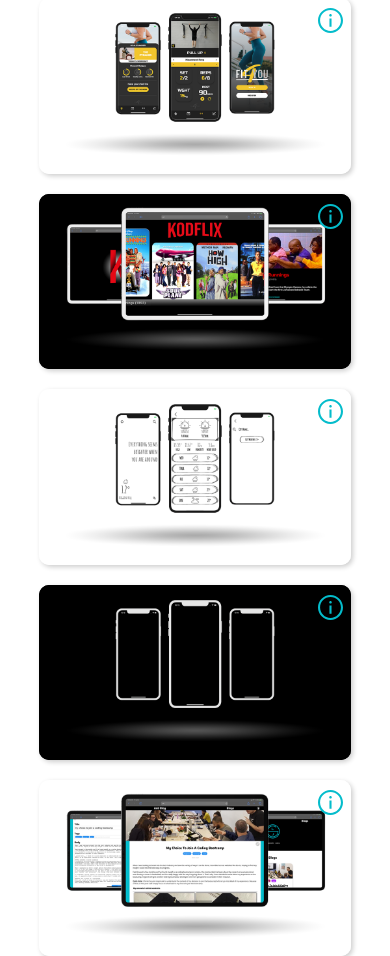
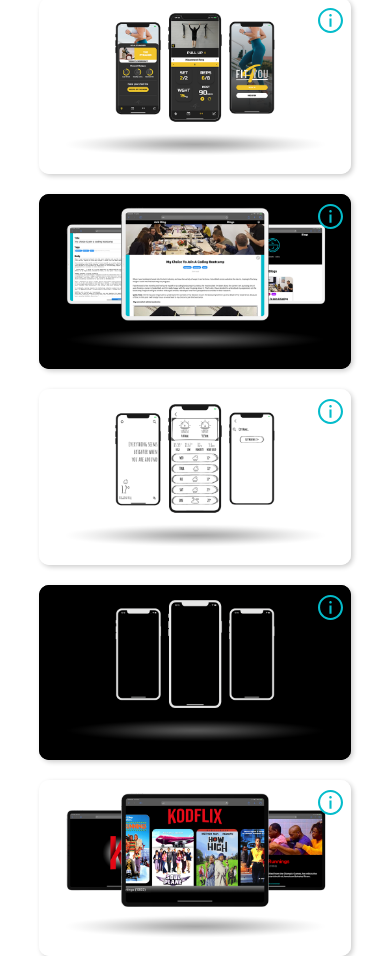
Before and after one commit to lexjames06/portfolio-refactored, a React (Create React App) app: page / in a window 390 px wide. Shown: the part 876-1832 px from the top of the page. Built offline with nearby package versions, Linux system fonts and the light colour scheme.

Commit message:
Improve UX on project details expand and collapse for mobile view

```diff
--- a/src/components/Data/projects.js
+++ b/src/components/Data/projects.js
@@ -35,16 +35,16 @@ const projects = [
         website: null,
     },
     {
-        title: 'Kodflix',
-        description: 'A video streaming web app',
-        light1: kodflix1,
-        light2: kodflix2,
-        dark1: kodflix3,
-        dark2: kodflix4,
+        title: 'Lex James Blogs',
+        description: 'A simple blog website',
+        light1: ljb1,
+        light2: ljb2,
+        dark1: ljb3,
+        dark2: ljb4,
         isExpanded: tileTwoExpanded,
-        technologies: ['javascript', 'react', 'node'],
-        github: 'https://github.com/lexjames06/kodflix',
-        website: 'http://kodflix-lj.herokuapp.com/kodflix',
+        technologies: ['javascript', 'react', 'node', 'mongo'],
+        github: 'https://github.com/lexjames06/lex-james-blogs',
+        website: null,
     },
     {
         title: 'Paper Weather',
@@ -71,16 +71,16 @@ const projects = [
         website: null,
     },
     {
-        title: 'Lex James Blogs',
-        description: 'A simple blog website',
-        light1: ljb1,
-        light2: ljb2,
-        dark1: ljb3,
-        dark2: ljb4,
+        title: 'Kodflix',
+        description: 'A video streaming web app',
+        light1: kodflix1,
+        light2: kodflix2,
+        dark1: kodflix3,
+        dark2: kodflix4,
         isExpanded: tileFiveExpanded,
-        technologies: ['javascript', 'react', 'node', 'mongo'],
-        github: 'https://github.com/lexjames06/lex-james-blogs',
-        website: null,
+        technologies: ['javascript', 'react', 'node'],
+        github: 'https://github.com/lexjames06/kodflix',
+        website: 'http://kodflix-lj.herokuapp.com/kodflix',
     },
 ];
 
--- a/src/components/Gallery/GetPictureTiles.js
+++ b/src/components/Gallery/GetPictureTiles.js
@@ -22,10 +22,24 @@ export default function GetPictureTiles({
 
     const technologyIcons = [javaScript, react, node, flutter, firebase, mongo];
 
-    const [showDetails, setShowDetails] = useState(false);
+    const [showTile1Details, setShowTile1Details] = useState(false);
+    const [showTile2Details, setShowTile2Details] = useState(false);
+    const [showTile3Details, setShowTile3Details] = useState(false);
+    const [showTile4Details, setShowTile4Details] = useState(false);
+    const [showTile5Details, setShowTile5Details] = useState(false);
     const [selectedIndex, setSelectedIndex] = useState(null);
 
     let projectsToMap = [];
+
+    let showDetails = showTile1Details || showTile2Details || showTile3Details || showTile4Details || showTile5Details;
+
+    let projectsDetailsVisibility = [
+        showTile1Details,
+        showTile2Details,
+        showTile3Details,
+        showTile4Details,
+        showTile5Details,
+    ];
 
     if (selectedTech !== 'all') {
         projectsToMap = projects.filter(project => {
@@ -89,7 +103,7 @@ export default function GetPictureTiles({
         }
 
         function displayLinks() {
-            if (isExpanded || showDetails) {
+            if (isExpanded || projectsDetailsVisibility[index]) {
                 return (
                     <div className='project-links'>
                         <div className='link github'>
@@ -141,7 +155,7 @@ export default function GetPictureTiles({
             return (
                 <div
                     className='mobile-expand-details'
-                    id={index === selectedIndex ? `${showDetails}` : 'false'}
+                    id={`${projectsDetailsVisibility[index]}`}
                     key={project.name}
                 >
                     <div className='project-title'>
@@ -156,7 +170,11 @@ export default function GetPictureTiles({
 
         function mobileExpand(chosenIndex) {
             if (window.innerWidth < 800) {
-                setShowDetails(!showDetails);
+                setShowTile1Details(chosenIndex === 0 ? showTile1Details === true ? false : true : false);
+                setShowTile2Details(chosenIndex === 1 ? showTile2Details === true ? false : true : false);
+                setShowTile3Details(chosenIndex === 2 ? showTile3Details === true ? false : true : false);
+                setShowTile4Details(chosenIndex === 3 ? showTile4Details === true ? false : true : false);
+                setShowTile5Details(chosenIndex === 4 ? showTile5Details === true ? false : true : false);
                 setSelectedIndex(chosenIndex);
             }
         }
```
